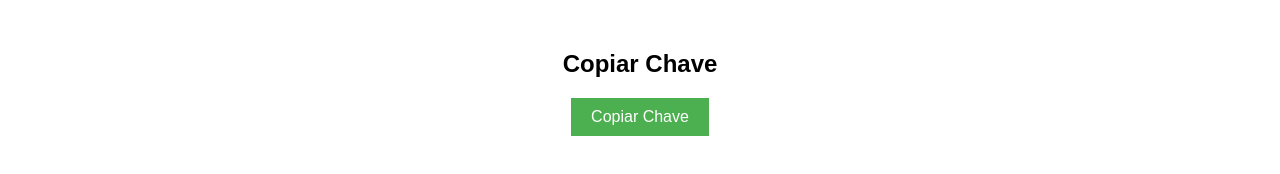
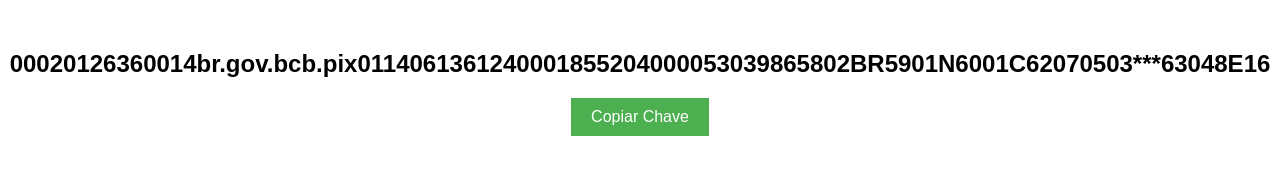
Before and after one commit to Ryan7061458484/copiaecolarafaelimoveis, a plain HTML site: page index.html in a window 1280 px wide. Drawn offline with Linux system fonts and the light colour scheme.

Commit message:
Update index.html

```diff
--- a/index.html
+++ b/index.html
@@ -25,7 +25,7 @@
 </head>
 <body>
 
-<h2>Copiar Chave</h2>
+<h2>00020126360014br.gov.bcb.pix0114061361240001855204000053039865802BR5901N6001C62070503***63048E16</h2>
 <p id="chave"00020126360014br.gov.bcb.pix0114061361240001855204000053039865802BR5901N6001C62070503***63048E16</p>
 <button class="copy-btn" onclick="copiarChave()">Copiar Chave</button>
 
```
